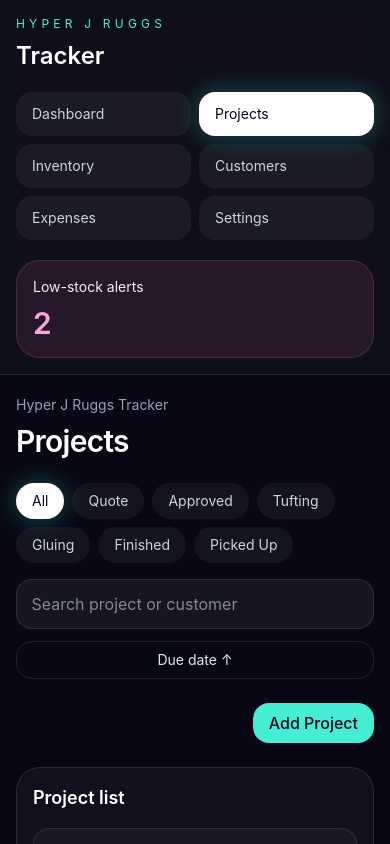
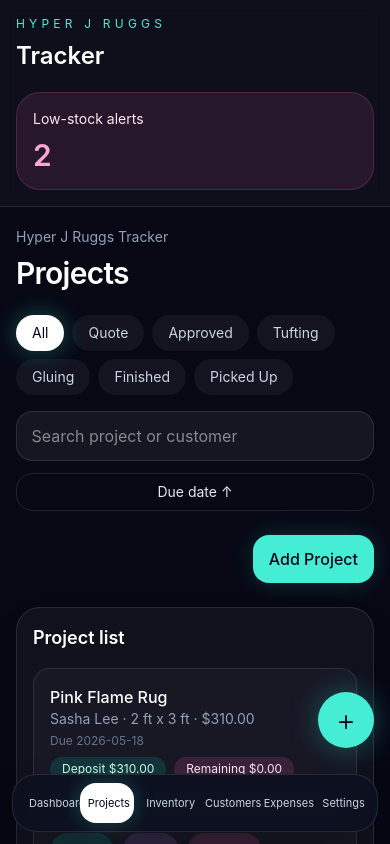
Before and after one commit to HyperJ239/HyperJ, a React (Vite) app: page / in a window 390 px wide. Both pictures are taken after a click on the button "Projects". Shown: the top 844 px of the page. Built offline with nearby package versions, Linux system fonts and the light colour scheme.

Commit message:
Add PWA install support

```diff
--- a/index.html
+++ b/index.html
@@ -3,6 +3,11 @@
   <head>
     <meta charset="UTF-8" />
     <link rel="icon" type="image/svg+xml" href="/favicon.svg" />
+    <link rel="manifest" href="/manifest.webmanifest" />
+    <meta name="theme-color" content="#070814" />
+    <meta name="apple-mobile-web-app-capable" content="yes" />
+    <meta name="apple-mobile-web-app-status-bar-style" content="black-translucent" />
+    <meta name="apple-mobile-web-app-title" content="Hyper J Ruggs" />
     <meta name="viewport" content="width=device-width, initial-scale=1.0" />
     <title>Hyper J Ruggs Tracker</title>
   </head>
--- /dev/null
+++ b/public/service-worker.js
@@ -0,0 +1,34 @@
+const CACHE_NAME = 'hyper-j-ruggs-v1'
+const APP_SHELL = ['/', '/manifest.webmanifest', '/favicon.svg', '/pwa-icon.svg']
+
+self.addEventListener('install', (event) => {
+  event.waitUntil(
+    caches.open(CACHE_NAME).then((cache) => cache.addAll(APP_SHELL)),
+  )
+})
+
+self.addEventListener('activate', (event) => {
+  event.waitUntil(
+    caches.keys().then((keys) =>
+      Promise.all(keys.filter((key) => key !== CACHE_NAME).map((key) => caches.delete(key))),
+    ),
+  )
+})
+
+self.addEventListener('fetch', (event) => {
+  if (event.request.method !== 'GET') return
+
+  event.respondWith(
+    caches.match(event.request).then((cached) => {
+      if (cached) return cached
+
+      return fetch(event.request)
+        .then((response) => {
+          const responseClone = response.clone()
+          caches.open(CACHE_NAME).then((cache) => cache.put(event.request, responseClone))
+          return response
+        })
+        .catch(() => caches.match('/'))
+    }),
+  )
+})
--- a/src/App.tsx
+++ b/src/App.tsx
@@ -279,7 +279,7 @@ function App() {
       <div className="fixed inset-0 -z-10 bg-[radial-gradient(circle_at_top_left,rgba(45,212,191,0.16),transparent_28%),radial-gradient(circle_at_top_right,rgba(217,70,239,0.14),transparent_24%),radial-gradient(circle_at_bottom_center,rgba(236,72,153,0.12),transparent_28%)]" />
       <div className="mx-auto flex min-h-screen max-w-7xl flex-col lg:flex-row">
         <Sidebar page={page} onChange={setPage} lowStockCount={lowStockItems.length} />
-        <main className="flex-1 px-4 py-5 sm:px-6 lg:px-8 lg:py-8">
+        <main className="flex-1 px-4 pb-28 pt-5 sm:px-6 lg:px-8 lg:py-8">
           <Header page={page} />
           {page === 'dashboard' && (
             <Dashboard stats={stats} projects={projects} lowStockItems={lowStockItems} />
@@ -336,12 +336,13 @@ function Sidebar({ page, onChange, lowStockCount }: { page: Page; onChange: (pag
   ]
 
   return (
+    <>
     <aside className="border-b border-white/10 bg-white/[0.03] p-4 backdrop-blur lg:min-h-screen lg:w-72 lg:border-b-0 lg:border-r lg:p-6">
       <div className="mb-5">
         <p className="text-xs uppercase tracking-[0.35em] text-teal-300">Hyper J Ruggs</p>
         <h1 className="mt-2 text-2xl font-semibold text-white">Tracker</h1>
       </div>
-      <nav className="grid grid-cols-2 gap-2 lg:grid-cols-1">
+      <nav className="hidden grid-cols-2 gap-2 sm:grid lg:grid-cols-1">
         {links.map((link) => (
           <button
             key={link.id}
@@ -361,6 +362,22 @@ function Sidebar({ page, onChange, lowStockCount }: { page: Page; onChange: (pag
         <p className="mt-2 text-3xl font-semibold text-pink-300">{lowStockCount}</p>
       </div>
     </aside>
+    <nav className="fixed inset-x-3 bottom-3 z-40 grid grid-cols-6 gap-1 rounded-[1.5rem] border border-white/10 bg-[#0d1020]/95 p-2 shadow-2xl shadow-black/40 backdrop-blur sm:hidden">
+      {links.map((link) => (
+        <button
+          key={link.id}
+          onClick={() => onChange(link.id)}
+          className={`rounded-2xl px-2 py-3 text-[11px] transition ${
+            page === link.id
+              ? 'bg-white text-slate-950 shadow-[0_0_20px_rgba(45,212,191,0.28)]'
+              : 'text-slate-300'
+          }`}
+        >
+          {link.label}
+        </button>
+      ))}
+    </nav>
+    </>
   )
 }
 
@@ -556,8 +573,8 @@ function ProjectsPage({
           </button>
         </div>
       </div>
-      <div className="flex justify-end">
-        <button onClick={openCreateModal} className="rounded-2xl bg-teal-300 px-4 py-2 font-medium text-slate-950 transition hover:bg-teal-200">
+      <div className="sticky top-3 z-20 flex justify-end sm:static">
+        <button onClick={openCreateModal} className="rounded-2xl bg-teal-300 px-4 py-3 font-medium text-slate-950 shadow-[0_0_24px_rgba(45,212,191,0.2)] transition hover:bg-teal-200">
           Add Project
         </button>
       </div>
@@ -607,7 +624,7 @@ function ProjectsPage({
                     <button
                       type="button"
                       onClick={() => onOpenProject(project.id)}
-                      className="rounded-full bg-teal-400/15 px-3 py-1 text-sm text-teal-100 hover:bg-teal-400/25"
+                      className="rounded-full bg-teal-400/15 px-4 py-2 text-sm text-teal-100 hover:bg-teal-400/25"
                     >
                       View
                     </button>
@@ -642,6 +659,7 @@ function ProjectsPage({
           <ModalActions onCancel={closeModal} />
         </form>
       </Modal>
+      <FloatingActionButton label="Add project" onClick={openCreateModal} />
     </div>
   )
 }
@@ -768,8 +786,8 @@ function InventoryPage({
           Quantity {quantitySort === 'asc' ? '↑' : '↓'}
         </button>
       </div>
-      <div className="flex justify-end">
-        <button onClick={openCreateModal} className="rounded-2xl bg-teal-300 px-4 py-2 font-medium text-slate-950 transition hover:bg-teal-200">
+      <div className="sticky top-3 z-20 flex justify-end sm:static">
+        <button onClick={openCreateModal} className="rounded-2xl bg-teal-300 px-4 py-3 font-medium text-slate-950 shadow-[0_0_24px_rgba(45,212,191,0.2)] transition hover:bg-teal-200">
           Add Inventory Item
         </button>
       </div>
@@ -814,6 +832,7 @@ function InventoryPage({
           <ModalActions onCancel={closeModal} />
         </form>
       </Modal>
+      <FloatingActionButton label="Add inventory item" onClick={openCreateModal} />
     </div>
   )
 }
@@ -900,7 +919,7 @@ function CustomersPage({
           value={searchTerm}
           onChange={(event) => setSearchTerm(event.target.value)}
         />
-        <button onClick={openCreateModal} className="rounded-2xl bg-teal-300 px-4 py-2 font-medium text-slate-950 transition hover:bg-teal-200">
+        <button onClick={openCreateModal} className="rounded-2xl bg-teal-300 px-4 py-3 font-medium text-slate-950 shadow-[0_0_24px_rgba(45,212,191,0.2)] transition hover:bg-teal-200">
           Add Customer
         </button>
       </div>
@@ -958,6 +977,7 @@ function CustomersPage({
           <ModalActions onCancel={closeModal} />
         </form>
       </Modal>
+      <FloatingActionButton label="Add customer" onClick={openCreateModal} />
     </div>
   )
 }
@@ -1044,7 +1064,7 @@ function ExpensesPage({
           value={searchTerm}
           onChange={(event) => setSearchTerm(event.target.value)}
         />
-        <button onClick={openCreateModal} className="rounded-2xl bg-teal-300 px-4 py-2 font-medium text-slate-950 transition hover:bg-teal-200">
+        <button onClick={openCreateModal} className="rounded-2xl bg-teal-300 px-4 py-3 font-medium text-slate-950 shadow-[0_0_24px_rgba(45,212,191,0.2)] transition hover:bg-teal-200">
           Add Expense
         </button>
       </div>
@@ -1113,6 +1133,7 @@ function ExpensesPage({
           <ModalActions onCancel={closeModal} />
         </form>
       </Modal>
+      <FloatingActionButton label="Add expense" onClick={openCreateModal} />
     </div>
   )
 }
@@ -1529,6 +1550,19 @@ function ModalActions({ onCancel }: { onCancel: () => void }) {
   )
 }
 
+function FloatingActionButton({ label, onClick }: { label: string; onClick: () => void }) {
+  return (
+    <button
+      type="button"
+      aria-label={label}
+      onClick={onClick}
+      className="fixed bottom-24 right-4 z-30 flex h-14 w-14 items-center justify-center rounded-full bg-teal-300 text-3xl font-light text-slate-950 shadow-[0_0_28px_rgba(45,212,191,0.35)] transition hover:bg-teal-200 sm:hidden"
+    >
+      +
+    </button>
+  )
+}
+
 function RowActions({
   onEdit,
   onDelete,
@@ -1539,10 +1573,10 @@ function RowActions({
   extraAction?: ReactNode
 }) {
   return (
-    <div className="mt-4 flex gap-2">
+    <div className="mt-4 flex flex-wrap gap-2">
       {extraAction}
-      <button onClick={onEdit} className="rounded-full bg-purple-400/15 px-3 py-1 text-sm text-purple-100 hover:bg-purple-400/25">Edit</button>
-      <button onClick={onDelete} className="rounded-full bg-pink-400/15 px-3 py-1 text-sm text-pink-100 hover:bg-pink-400/25">Delete</button>
+      <button onClick={onEdit} className="rounded-full bg-purple-400/15 px-4 py-2 text-sm text-purple-100 hover:bg-purple-400/25">Edit</button>
+      <button onClick={onDelete} className="rounded-full bg-pink-400/15 px-4 py-2 text-sm text-pink-100 hover:bg-pink-400/25">Delete</button>
     </div>
   )
 }
--- a/src/main.tsx
+++ b/src/main.tsx
@@ -8,3 +8,9 @@ createRoot(document.getElementById('root')!).render(
     <App />
   </StrictMode>,
 )
+
+if ('serviceWorker' in navigator) {
+  window.addEventListener('load', () => {
+    navigator.serviceWorker.register('/service-worker.js')
+  })
+}
```
Also changed, not shown: public/manifest.webmanifest (added), public/pwa-icon.svg (added), 1 other file (tests, documents, lock files or other folders).
